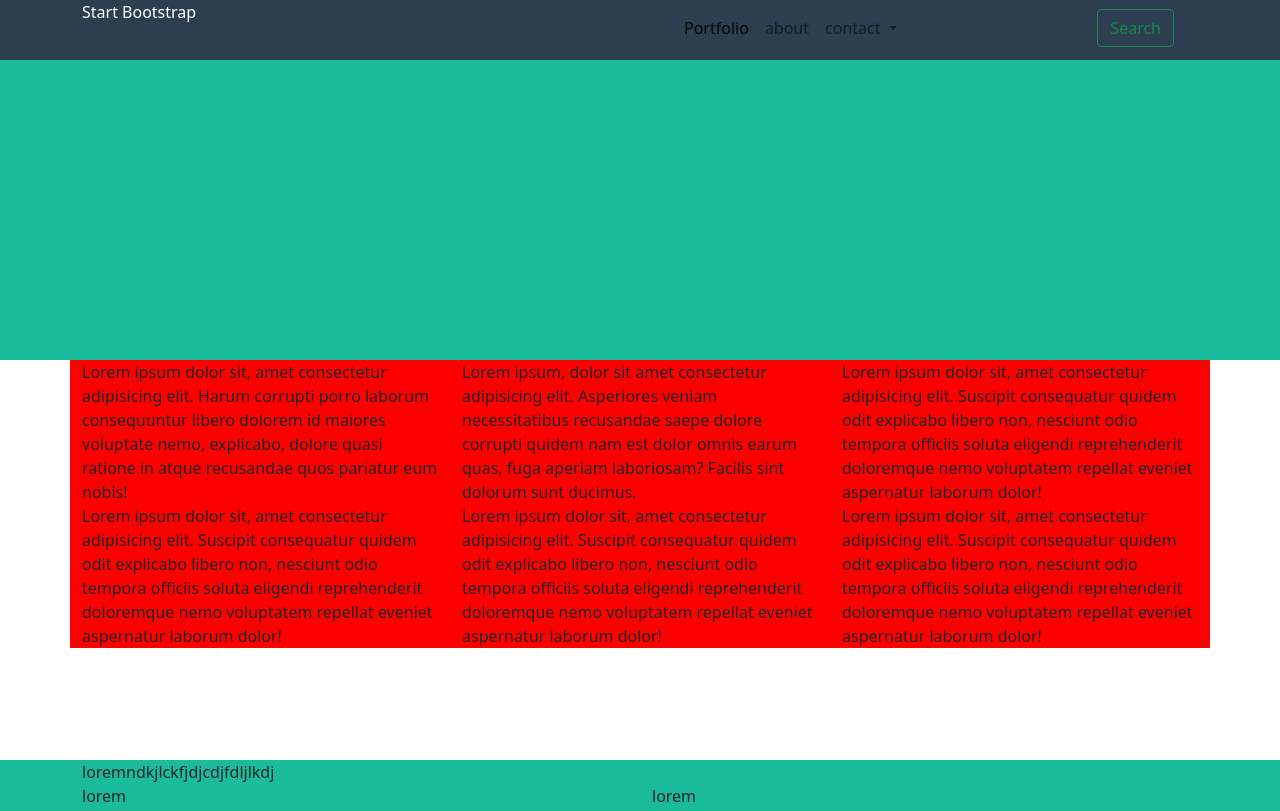
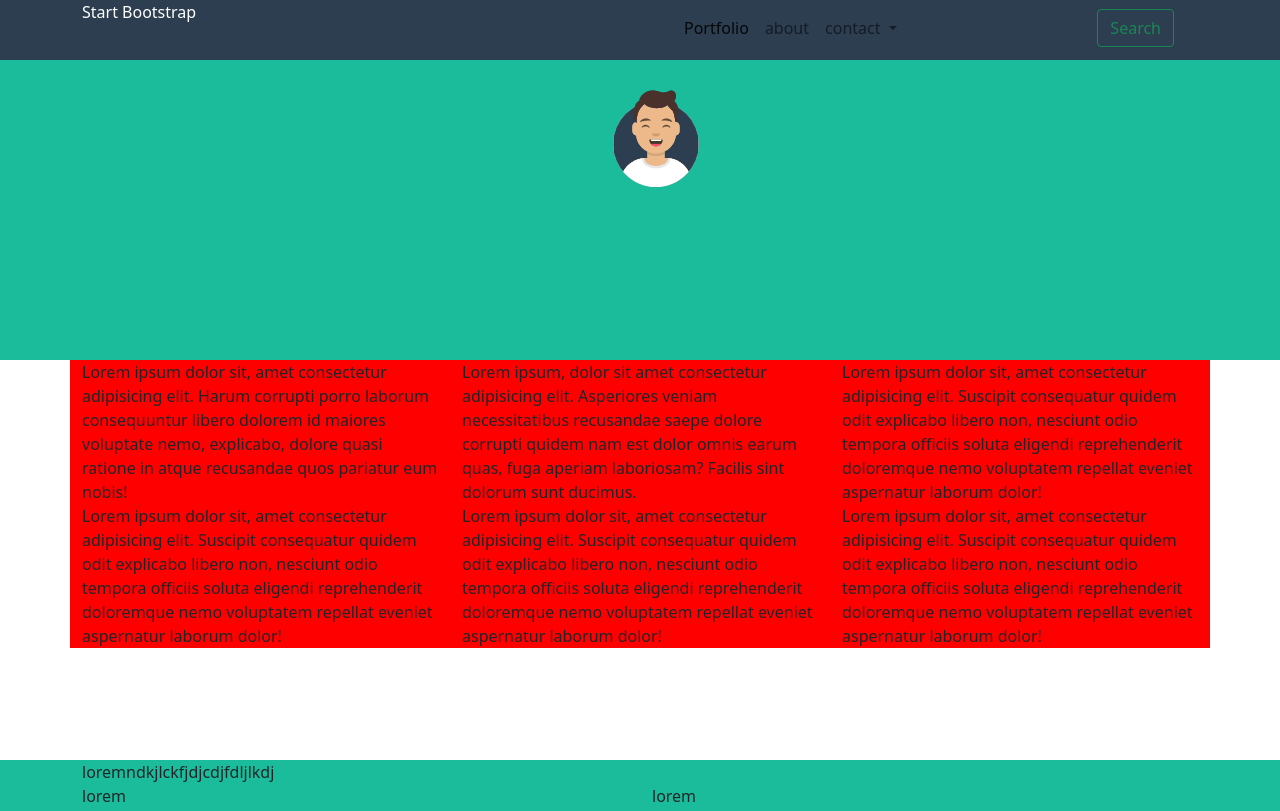
Before and after one commit to jamessteven74/html-css-bootstrap-freelancer, a plain HTML site: page bs.html in a window 1280 px wide. Shown: the top 811 px of the page. Drawn offline with nearby package versions, Linux system fonts and the light colour scheme.

Commit message:
add_image_folder_ and_ avatar_on_main

```diff
--- a/bs.html
+++ b/bs.html
@@ -65,7 +65,7 @@
     <main>
         <div class="heroimage">
             <div class="container">
-
+                <img class="avatar" src="./img/avatar.svg" alt="">
             </div>
         </div>
         <!-- container_with_hero_image -->
--- a/style.css
+++ b/style.css
@@ -13,6 +13,8 @@
 }
 
 
+
+/* #regionheader */
 .bg_primary{
     background-color: var(--primary);
 }
@@ -27,9 +29,19 @@ header{
     background-color: var(--primary);
 }
 
+/* #regionmain */
+
 .heroimage{
     height: 300px;
     background-color: var(--success);
+}
+
+.avatar{
+    width: 100px;
+    height: 100px;
+    position: relative;
+    left: 524px;
+    top: 27px;
 }
 
 .items{
```
Also changed, not shown: img/avatar.svg (added), img/cabin.png (added), img/cake.png (added), img/circus.png (added), img/game.png (added), img/safe.png (added), img/submarine.png (added).
